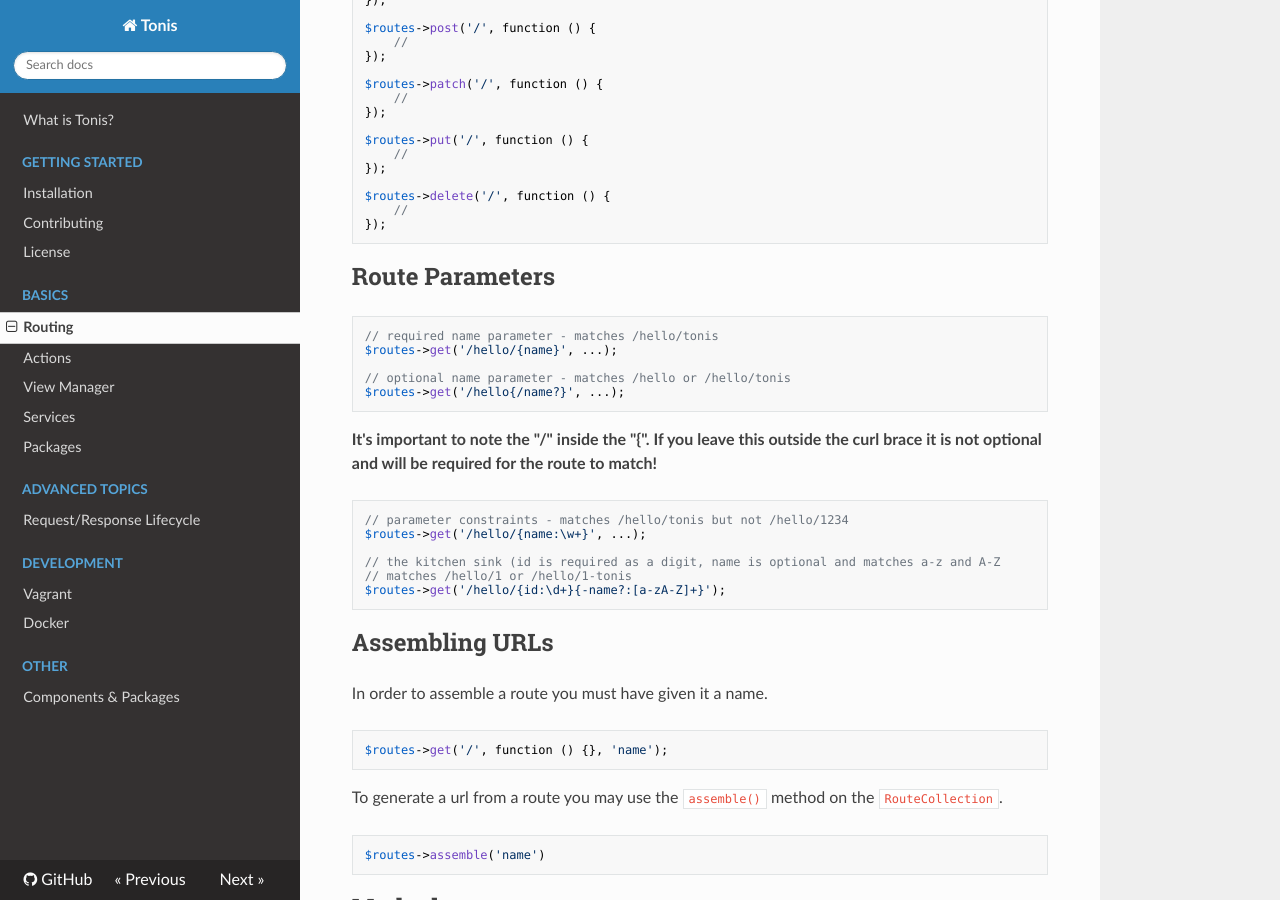
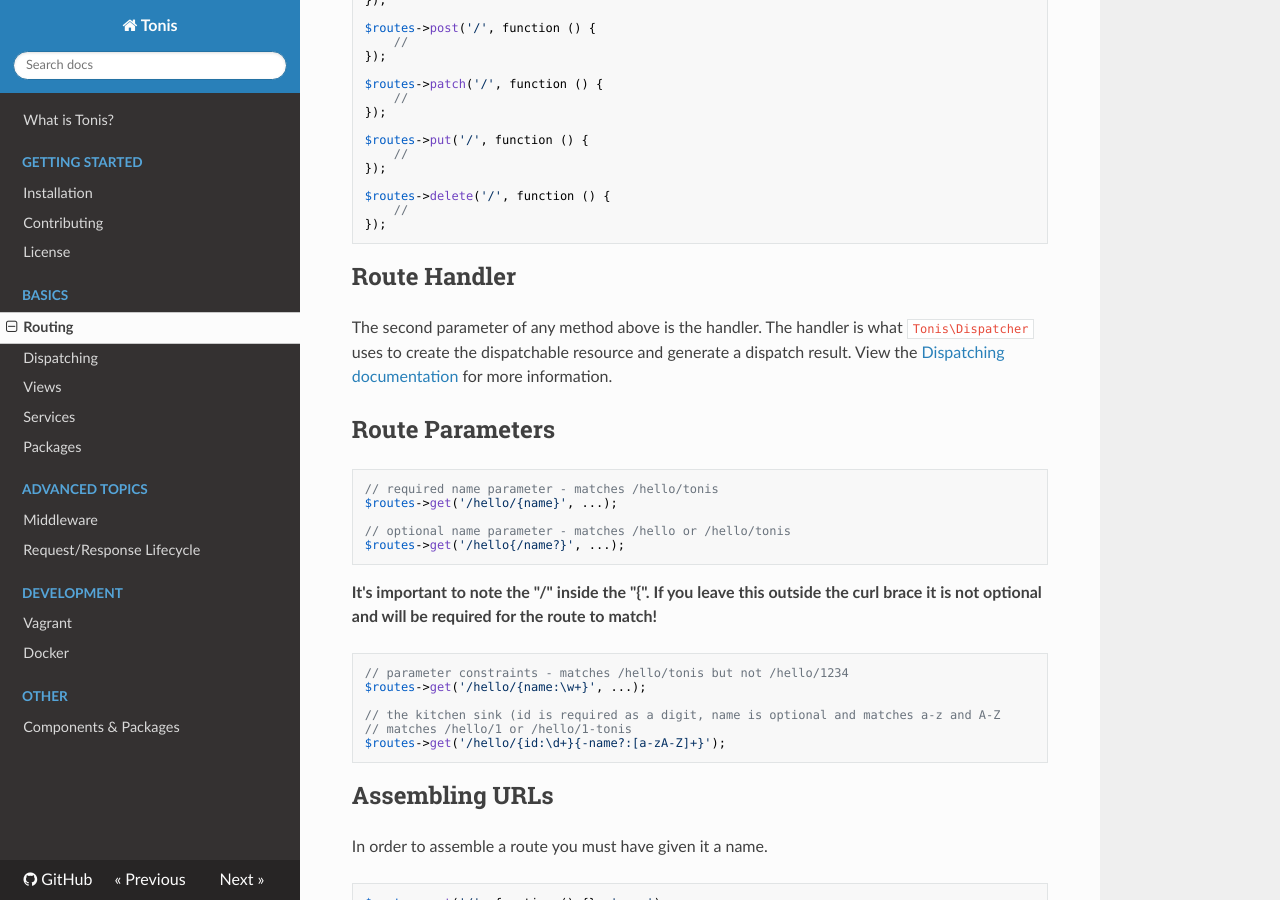
Before and after one commit to tonis-io-legacy/tonis-project, an MkDocs documentation site: the page built from docs/basics/routing.md, in a window 1280 px wide and 900 px high, scrolled down 514 px. Built offline with MkDocs 1.6.1, drawn with Linux system fonts in a browser that asks for light colours; nearby versions of some CDN libraries; old or Windows-style settings are respelled for this version of MkDocs.

Commit message:
Doc updates

````diff
--- a/docs/basics/routing.md
+++ b/docs/basics/routing.md
@@ -38,6 +38,13 @@ $routes->delete('/', function () {
     //
 });
 ```
+
+Route Handler
+--------------
+
+The second parameter of any method above is the handler. The handler is what `Tonis\Dispatcher` uses to create the
+dispatchable resource and generate a dispatch result. View the [Dispatching documentation](/basics/dispatching) for
+more information.
 
 Route Parameters
 ----------------
--- a/mkdocs.yml
+++ b/mkdocs.yml
@@ -12,11 +12,12 @@ pages:
   - 'License': 'getting-started/license.md'
 - Basics:
   - 'Routing': 'basics/routing.md'
-  - 'Actions': 'basics/actions.md'
-  - 'View Manager': 'basics/view-manager.md'
+  - 'Dispatching': 'basics/dispatching.md'
+  - 'Views': 'basics/views.md'
   - 'Services': 'basics/services.md'
   - 'Packages': 'basics/packages.md'
 - Advanced Topics:
+  - 'Middleware': 'advanced/middleware.md'
   - 'Request/Response Lifecycle': 'advanced/lifecycle.md'
 - Development:
   - 'Vagrant': 'development/vagrant.md'
````
Also changed, not shown: docs/basics/dispatching.md (added, +60 -0 lines), docs/index.md (+1 -1 lines), docs/advanced/middleware.md (added), docs/basics/actions.md (added), docs/basics/view-manager.md (deleted), docs/basics/views.md (added), 3 other files.
